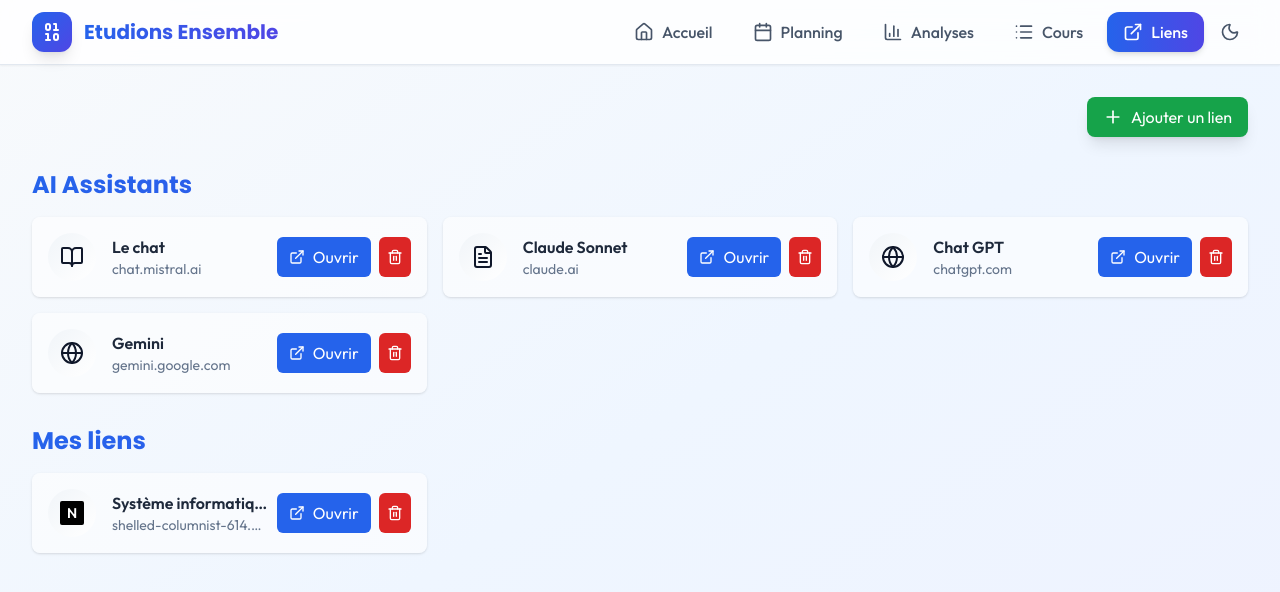
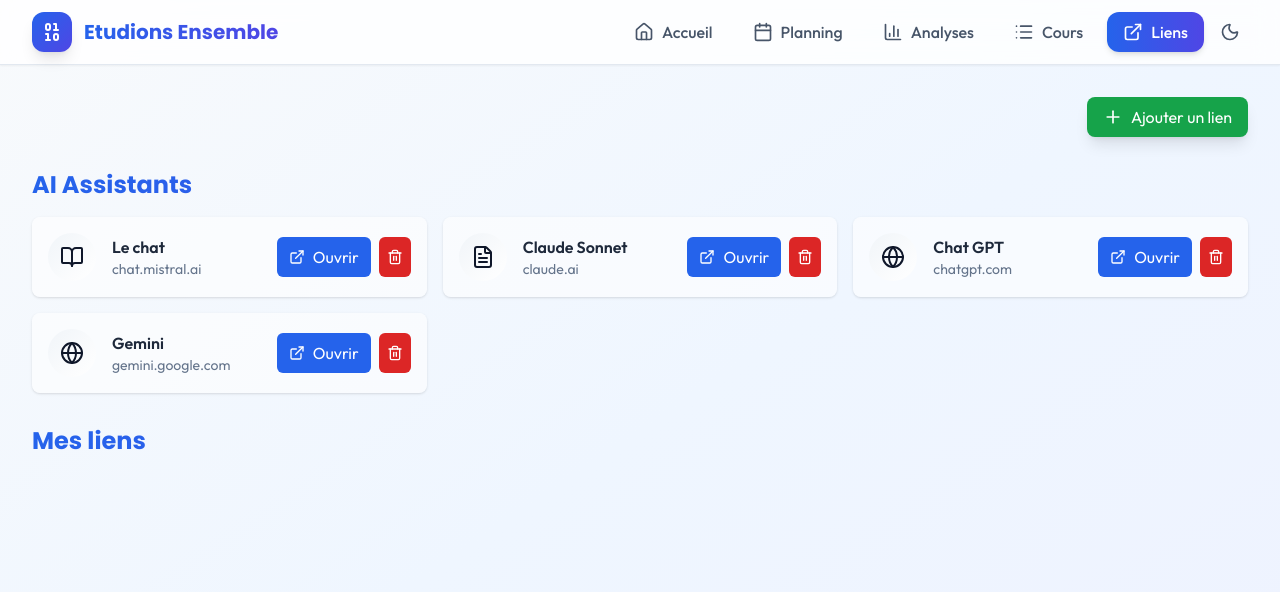
Before and after one commit to Xomokoko/Site, a React (Vite) app: page /link in a window 1280 px wide. Shown: the top 592 px of the page. Built offline with nearby package versions, Linux system fonts and the light colour scheme; the HTML template or start-up script is replaced by a standard one.

Commit message:
Derniere modif de la page link pour supprimer le liens de la synthese syst inf

```diff
--- a/src/pages/Links.jsx
+++ b/src/pages/Links.jsx
@@ -17,7 +17,7 @@ const Links = () => {
       title: "Mes liens",
       color: "from-blue-600 to-indigo-600",
       links: [
-        { name: "Système informatique", url: "https://shelled-columnist-614.notion.site/LINFO1123-SYNTHESE-SYST-MES-INFORMATIQUES-a8727ee10a1149ce90df406b7214fccc", icon: BookOpen },
+
       ]
     },
   ]);
```
